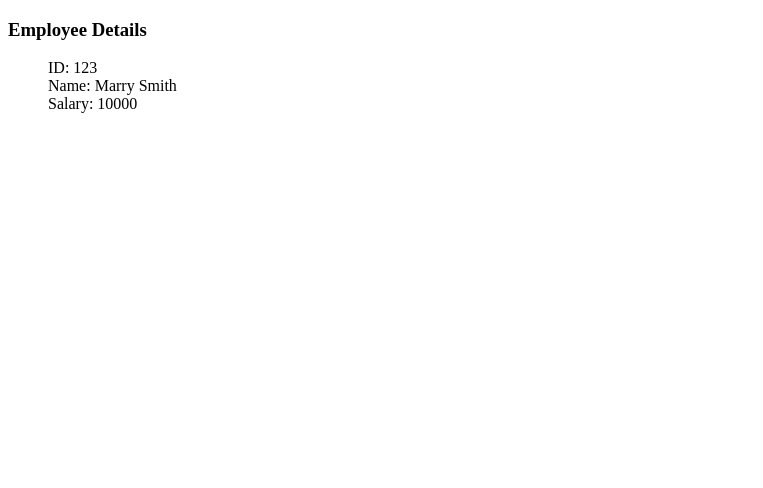
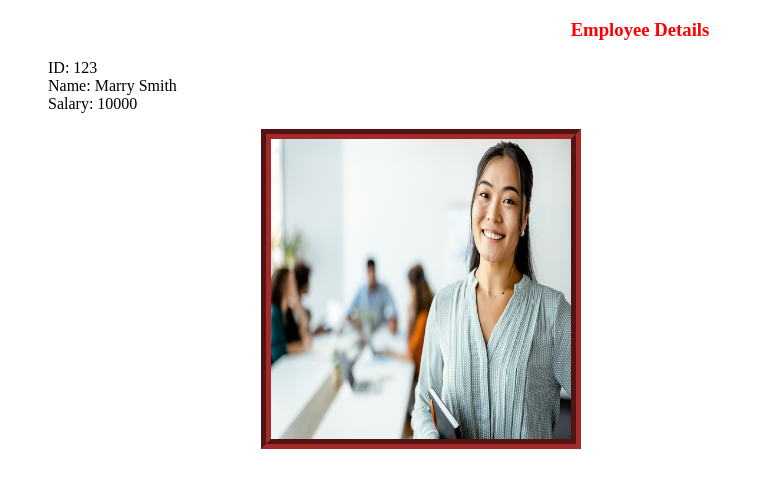
Before and after one commit to CloudFoundry276/templatesDemo, a Django app: page /employee-details/ in a window 1280 px wide. Shown: the top 488 px of the page, without its empty margins (0-763 px from the left). Run offline with Django 4.2, Linux system fonts and the light colour scheme.

Commit message:
employee template done

```diff
--- /dev/null
+++ b/static/css/employees.css
@@ -0,0 +1,11 @@
+img {
+    height: 300px;
+    width: 300px;
+    border: 10px brown groove;
+    margin: 0% 20%;
+}
+
+h3 {
+    color: red;
+    text-align: center;
+}
--- a/templates/templatesApp/employeeTemplate.html
+++ b/templates/templatesApp/employeeTemplate.html
@@ -1,8 +1,10 @@
 <!DOCTYPE html>
+{% load static %}
 <html lang="en">
 <head>
     <meta charset="UTF-8">
     <title>Employee Template</title>
+    <link rel="stylesheet" href="{% static 'css/employees.css' %}">
 </head>
 <body>
     <h3>Employee Details</h3>
@@ -11,5 +13,6 @@
         <li>Name: {{name}}</li>
         <li>Salary: {{sal}}</li>
     </ol>
+    <img src="{% static 'images/marry_smith.jpg' %}" />
 </body>
 </html>
--- a/templatesDemo/settings.py
+++ b/templatesDemo/settings.py
@@ -118,6 +118,10 @@ USE_TZ = True
 
 STATIC_URL = 'static/'
 
+STATICFILES_DIRS = [
+    os.path.join(BASE_DIR, 'static')
+]
+
 # Default primary key field type
 # https://docs.djangoproject.com/en/4.0/ref/settings/#default-auto-field
 
```
Also changed, not shown: static/images/marry_smith.jpg (added).
